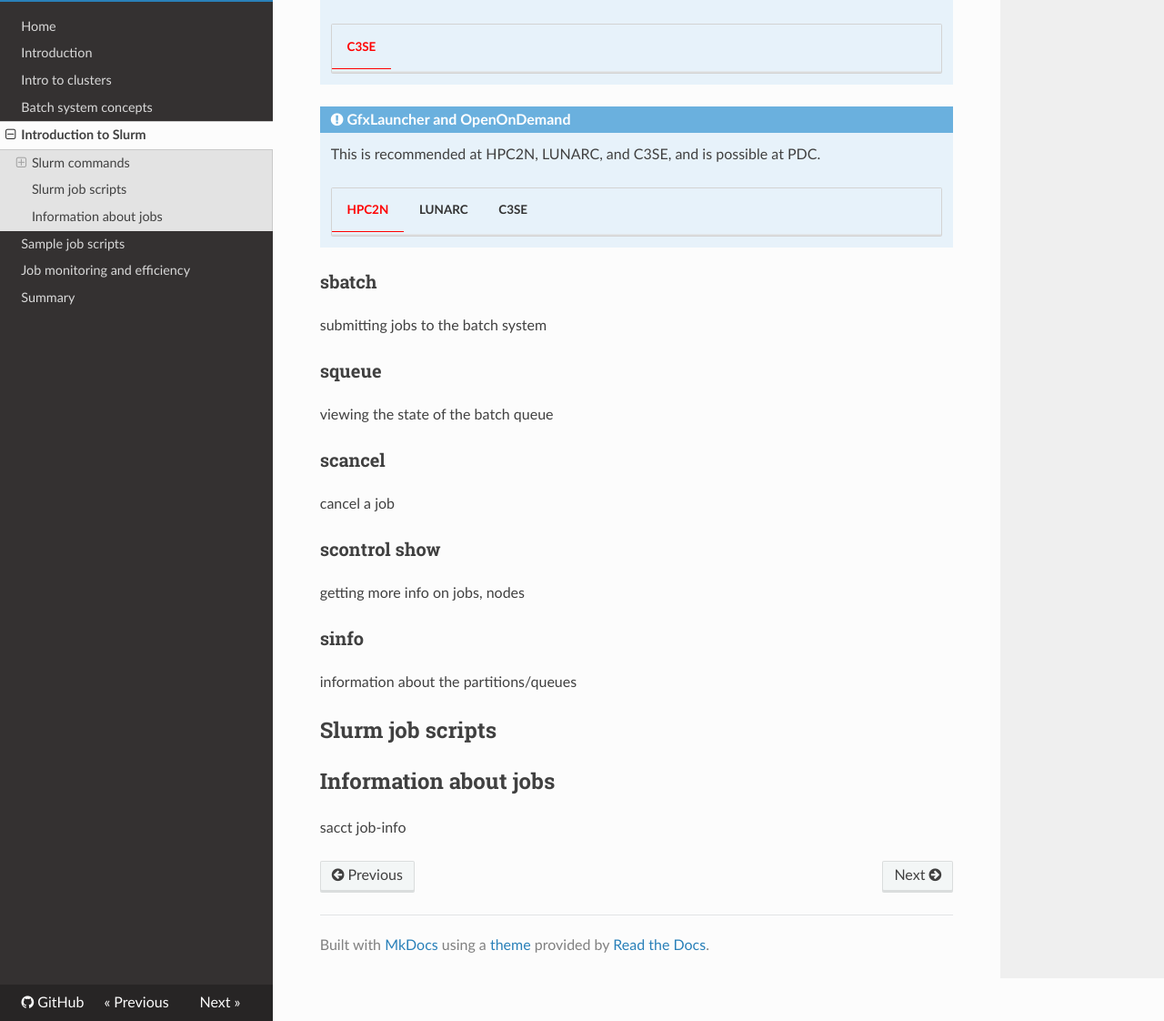
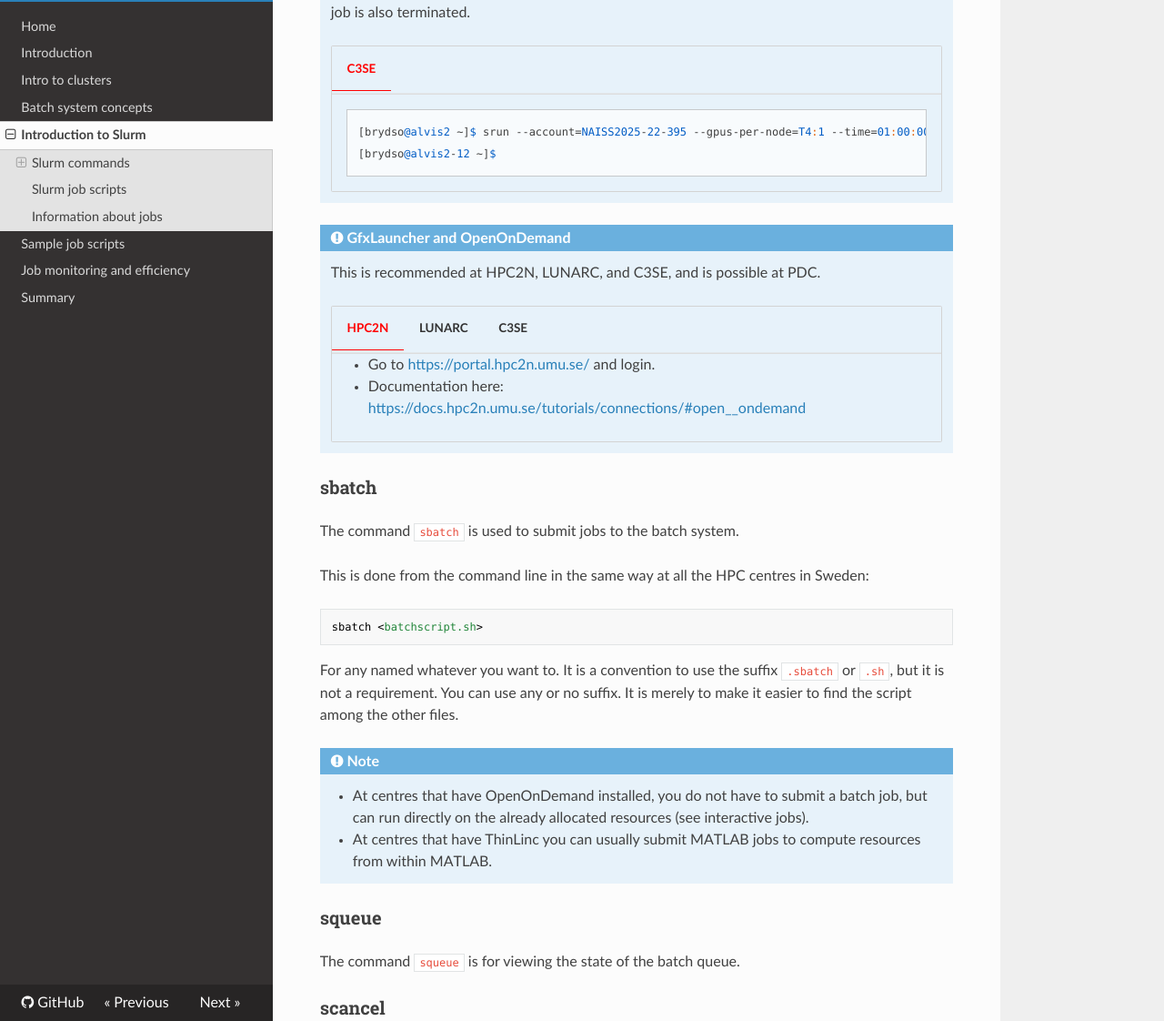
Before and after one commit to UPPMAX/NAISS_Slurm, an MkDocs documentation site: the page built from docs/slurm.md, in a window 1280 px wide and 1400 px high, scrolled down 3508 px. Shown: the part 278-1400 px from the top of the window at 91% size. Built offline with MkDocs 1.6.1, drawn with Linux system fonts in a browser that asks for light colours; nearby versions of some CDN libraries; some of the changed text lies outside the part shown.

Commit message:
Add some info for sbatch

````diff
--- a/docs/slurm.md
+++ b/docs/slurm.md
@@ -169,9 +169,14 @@ This is for requesting an interactive allocation. This is done differently depen
 
 !!! note "srun"
 
-    This works at C3SE.
+    This works at C3SE, but is not recommended as when the login node is restarted the interactive job is also terminated.
 
     === "C3SE"
+
+        ```bash
+        [brydso@alvis2 ~]$ srun --account=NAISS2025-22-395 --gpus-per-node=T4:1 --time=01:00:00 --pty=/bin/bash
+        [brydso@alvis2-12 ~]$
+        ```
 
 !!! note "GfxLauncher and OpenOnDemand"
 
@@ -179,17 +184,40 @@ This is for requesting an interactive allocation. This is done differently depen
 
     === "HPC2N"
 
+        - Go to <a href="https://portal.hpc2n.umu.se/" target="_blank">https://portal.hpc2n.umu.se/</a> and login.
+        - Documentation here: <a href="https://docs.hpc2n.umu.se/tutorials/connections/#open__ondemand" target="_blank">https://docs.hpc2n.umu.se/tutorials/connections/#open__ondemand</a>
+
     === "LUNARC"
+
+        - Login with ThinLinc: <a href="https://lunarc-documentation.readthedocs.io/en/latest/getting_started/using_hpc_desktop/" target="_blank">https://lunarc-documentation.readthedocs.io/en/latest/getting_started/using_hpc_desktop/</a>
+        - Follow the documentation for starting the GfxLauncher for OpenOnDemand: <a href="https://lunarc-documentation.readthedocs.io/en/latest/getting_started/gfxlauncher/" target="_blank">https://lunarc-documentation.readthedocs.io/en/latest/getting_started/gfxlauncher/</a>
 
     === "C3SE"
 
+        - Go to <ahref="https://alvis.c3se.chalmers.se/" target="_blank">https://alvis.c3se.chalmers.se/</a>
+        - There is some documentation here: <a href="https://uppmax.github.io/HPC-python/common/interactive_ondemand.html#start-an-interactive-session-from-ondemand" target="_blank">https://uppmax.github.io/HPC-python/common/interactive_ondemand.html#start-an-interactive-session-from-ondemand</a>
+
 ### sbatch
 
-submitting jobs to the batch system
+The command ``sbatch`` is used to submit jobs to the batch system.
+
+This is done from the command line in the same way at all the HPC centres in Sweden:
+
+```bash
+sbatch <batchscript.sh>
+```
+
+For any <batchscript.sh> named whatever you want to. It is a convention to use the suffix ``.sbatch`` or ``.sh``, but it is not a requirement. You can use any or no suffix. It is merely to make it easier to find the script among the other files.
+
+!!! note
+
+    - At centres that have OpenOnDemand installed, you do not have to submit a batch job, but can run directly on the already allocated resources (see interactive jobs).
+    - At centres that have ThinLinc you can usually submit MATLAB jobs to compute resources from within MATLAB.
 
 ### squeue
 
-viewing the state of the batch queue
+The command ``squeue`` is for viewing the state of the batch queue.
+
 
 ### scancel
 
````
